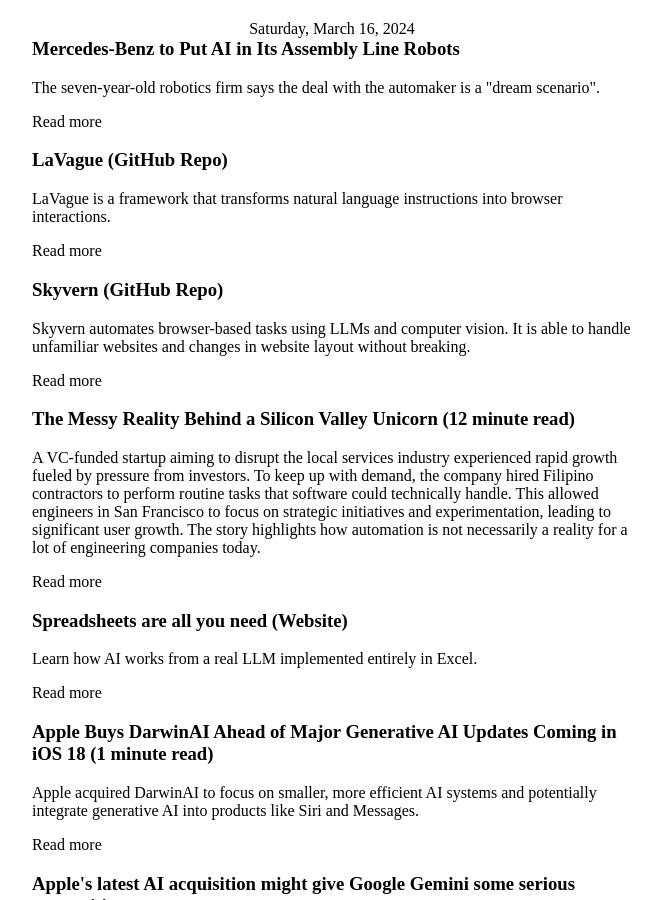
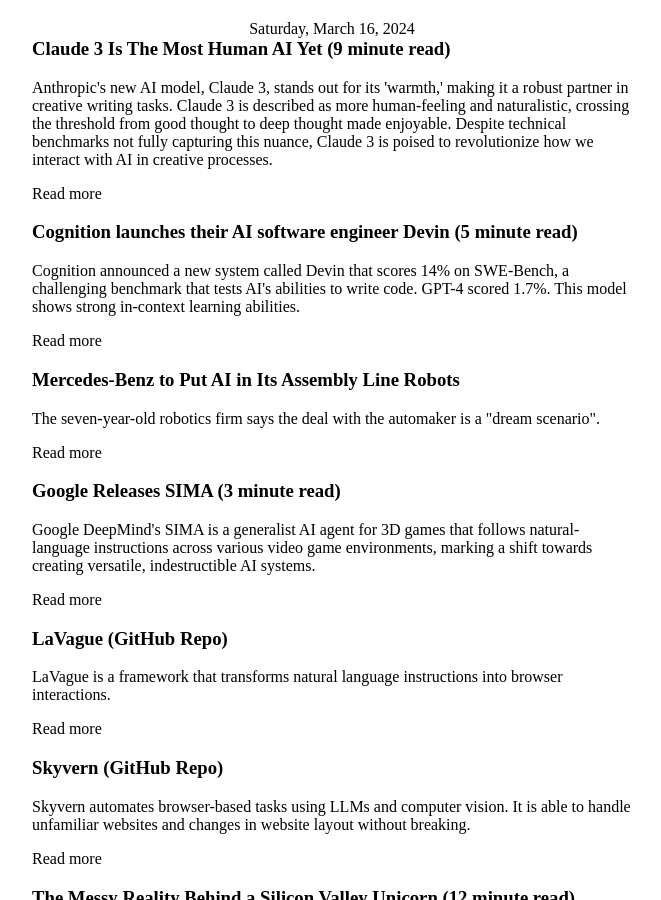
Before and after one commit to christianipanaque/aii.pe, a Jekyll site: the page built from _news_posts/2024-03-16.html, in a window 1280 px wide and 900 px high. Shown: the whole window, without its empty margins (308-969 px from the left). Built offline with Jekyll 4.4.1, drawn with Linux system fonts in a browser that asks for light colours.

Commit message:
add tools

```diff
--- a/_news_posts/2024-03-16.html
+++ b/_news_posts/2024-03-16.html
@@ -47,13 +47,45 @@
                 <main class="news-main">
                     <section class="news">
                         <div>
+                            <h3>
+                                Claude 3 Is The Most Human AI Yet (9 minute read)
+                            </h3>
+                            <p>
+                                Anthropic's new AI model, Claude 3, stands out for its 'warmth,' making it a robust
+                                partner in creative writing tasks. Claude 3 is described as more human-feeling and
+                                naturalistic, crossing the threshold from good thought to deep thought made enjoyable.
+                                Despite technical benchmarks not fully capturing this nuance, Claude 3 is poised to
+                                revolutionize how we interact with AI in creative processes.
+                            </p>
+                            <p><a href="https://every.to/napkin-math/claude-3-is-the-most-human-ai-yet?utm_source=aiipe"
+                                    target="_blank">Read more</a></p>
+                        </div>
+                        <div>
+                            <h3>Cognition launches their AI software engineer Devin (5 minute read)</h3>
+                            <p>Cognition announced a new system called Devin that scores 14% on SWE-Bench, a challenging
+                                benchmark that tests AI's abilities to write code. GPT-4 scored 1.7%. This model shows
+                                strong
+                                in-context learning abilities.</p>
+                            <p><a href="https://www.cognition-labs.com/blog?utm_source=aiipe"></a>Read more</p>
+                        </div>
+                        <div>
                             <h3>Mercedes-Benz to Put AI in Its Assembly Line Robots</h3>
                             <p>The seven-year-old robotics firm says the deal with the automaker is a "dream scenario".
                             </p>
                             <p><a href="https://decrypt.co/222004/ai-automotive-factory-robots-ai-apptronik"
                                     target="_blank">Read more</a></p>
                         </div>
-
+                        <div>
+                            <h3>Google Releases SIMA (3 minute read)</h3>
+                            <p>Google DeepMind's SIMA is a generalist AI agent for 3D games that follows
+                                natural-language
+                                instructions across various video game environments, marking a shift towards creating
+                                versatile,
+                                indestructible AI systems.</p>
+                            <p><a
+                                    href="https://deepmind.google/discover/blog/sima-generalist-ai-agent-for-3d-virtual-environments/?utm_source=aiipe"></a>Read
+                                more</p>
+                        </div>
                         <div>
                             <h3>LaVague (GitHub Repo)</h3>
                             <p>LaVague is a framework that transforms natural language instructions into browser
--- a/assets/css/app.css
+++ b/assets/css/app.css
@@ -408,7 +408,7 @@
   flex-wrap: wrap; /* Allow items to wrap to the next line */
   justify-content: center; /* Horizontally align all items in the container */
   align-items: center; /* Vertically align items (optional) */
-  gap: 20px 40px; /* Space between items */
+  gap: 20px 1vw; /* Space between items */
   padding: 0;
   margin: 0;
 }
@@ -418,7 +418,7 @@
 }
 
 .tool-logos {
-  justify-content: space-between;
+  justify-content: space-around;
 }
 
 .tool-logos li {
```
